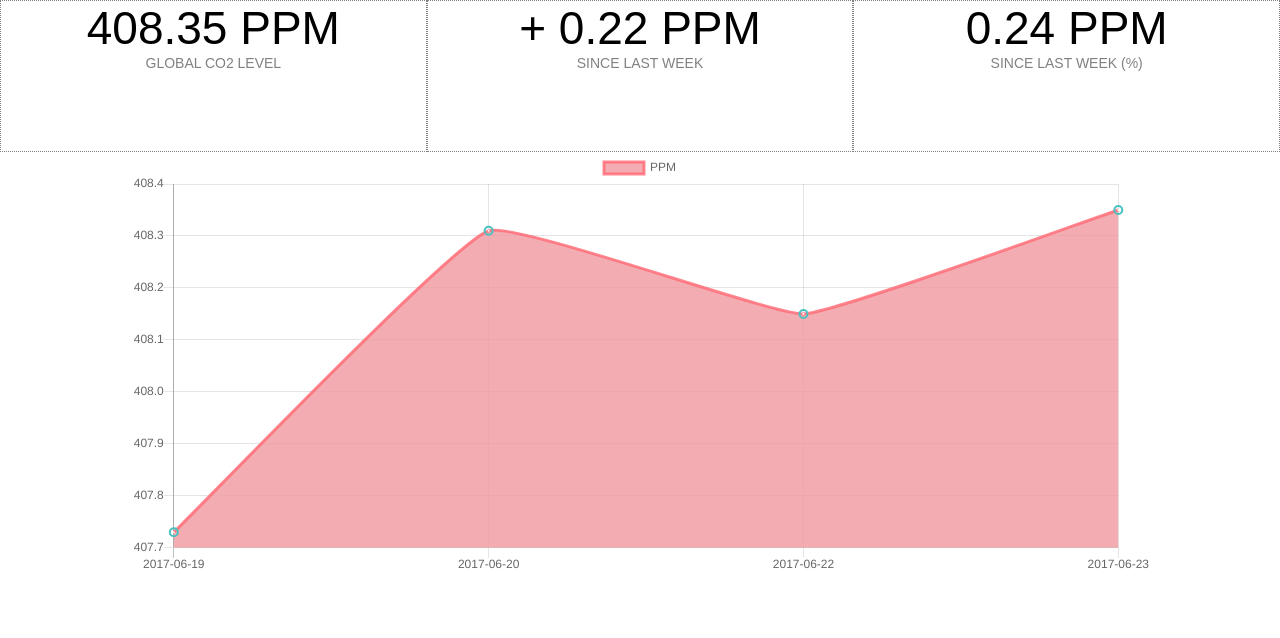
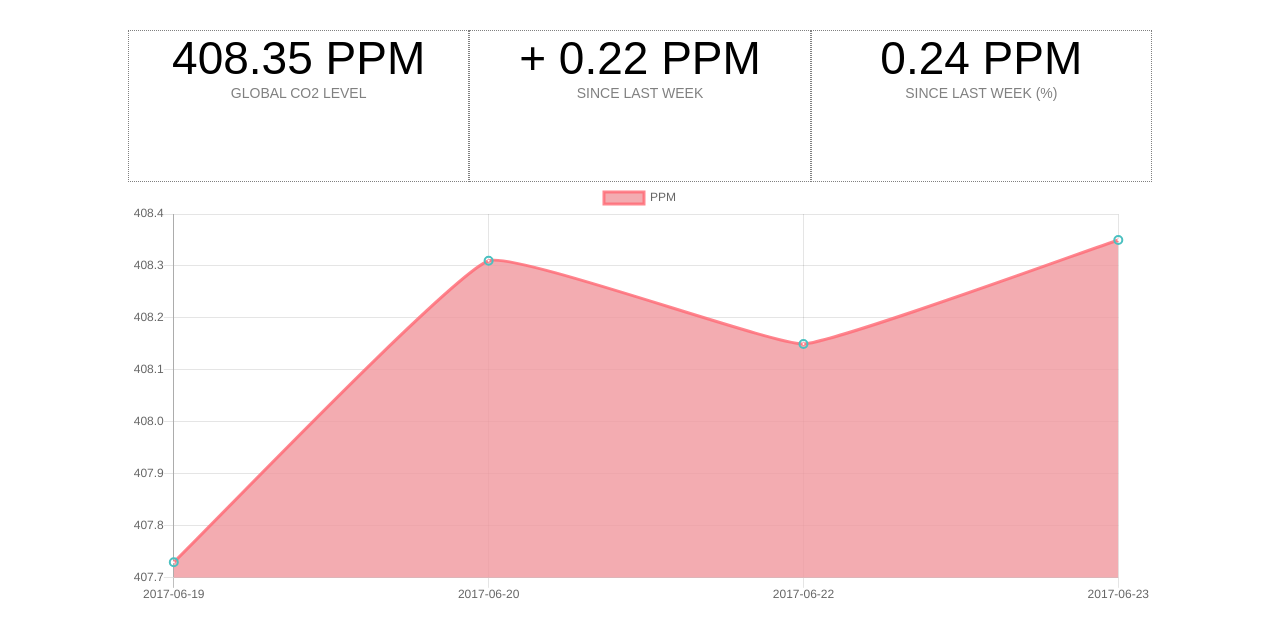
Before and after one commit to giving-a-fuck-about-climate-change/carbon-inferno, a React (Create React App) app: page / in a window 1280 px wide. Shown: the top 638 px of the page. Built offline with nearby package versions, Linux system fonts and the light colour scheme.

Commit message:
Move graph into `App` and give a top margin.

```diff
--- a/src/App.css
+++ b/src/App.css
@@ -1,5 +1,8 @@
 .App {
   text-align: center;
+  width: 80%;
+  margin: 0 auto;
+  margin-top: 30px;
 }
 
 .App-logo {
--- a/src/App.js
+++ b/src/App.js
@@ -91,7 +91,7 @@ class App extends Component {
          <InfoColDiv statInfo={ppmDiff} subHeader={diffPPMSubHeader}/>
          <InfoColDiv statInfo={ppmPercentDiff} subHeader={diffPercentSubHeader}/>
         </div>
-       <div style={{ width: '80%', margin: '0 auto'}}>
+       <div>
          <Line data={data} width={600} height={250}/>
       </div>
       </div>
```
